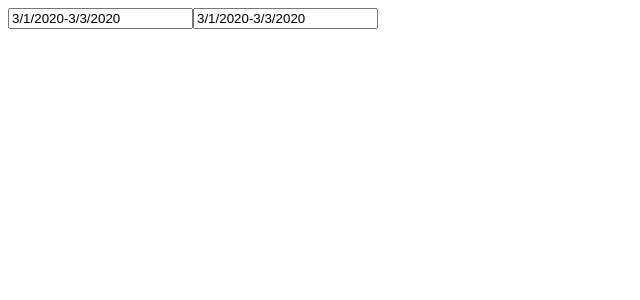
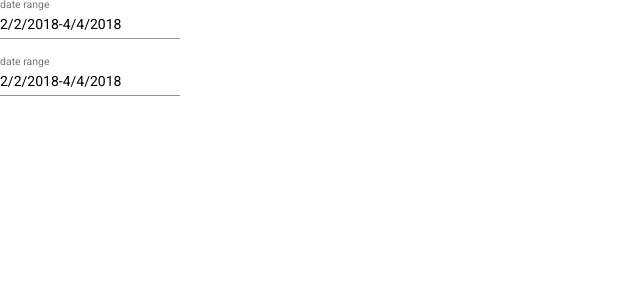
Before and after one commit to davide-russo/Angular-Picka-Period, an Angular app: page / in a window 1280 px wide. Shown: the top 300 px of the page, without its empty margins (0-640 px from the left). Built offline with nearby package versions, Linux system fonts and the light colour scheme.

Commit message:
Add @angular/material

```diff
--- a/angular.json
+++ b/angular.json
@@ -24,7 +24,8 @@
               "src/assets"
             ],
             "styles": [
-              "src/styles.css"
+              "./node_modules/@angular/material/prebuilt-themes/deeppurple-amber.css",
+              "src/styles.scss"
             ],
             "scripts": []
           },
@@ -80,7 +81,8 @@
             "tsConfig": "src/tsconfig.spec.json",
             "karmaConfig": "src/karma.conf.js",
             "styles": [
-              "src/styles.css"
+              "./node_modules/@angular/material/prebuilt-themes/deeppurple-amber.css",
+              "src/styles.scss"
             ],
             "scripts": [],
             "assets": [
@@ -139,9 +141,9 @@
           },
           "configurations": {
             "production": {
-              "project": "projects/ngx-dtr-picker/ng-package.prod.json"
-            ,              "tsConfig": "projects/ngx-dtr-picker/tsconfig.lib.prod.json"
-}
+              "project": "projects/ngx-dtr-picker/ng-package.prod.json",
+              "tsConfig": "projects/ngx-dtr-picker/tsconfig.lib.prod.json"
+            }
           }
         },
         "test": {
@@ -167,5 +169,10 @@
       }
     }
   },
-  "defaultProject": "ngx-dtr-picker-demo"
+  "defaultProject": "ngx-dtr-picker-demo",
+  "schematics": {
+    "@schematics/angular:component": {
+      "styleext": "scss"
+    }
+  }
 }
--- a/projects/ngx-dtr-picker/src/lib/ngx-dtr-picker.module.ts
+++ b/projects/ngx-dtr-picker/src/lib/ngx-dtr-picker.module.ts
@@ -8,8 +8,8 @@ import { NGXDatetimeRangePickerMaterial } from './datepicker-input.component';
     CommonModule
   ],
   declarations: [
+      CalendarComponent,
       NgxDtrPickerComponent,
-      CalendarComponent,
       NGXDatetimeRangePickerMaterial
     ],
   exports: [NgxDtrPickerComponent, NGXDatetimeRangePickerMaterial]
--- a/src/app/app.component.html
+++ b/src/app/app.component.html
@@ -1,4 +1,13 @@
-<input placeholder="date range" [ngxDtrPicker]="picker1" value="3/1/2020-3/3/2020">
-<lib-ngx-dtr-picker #picker1 ></lib-ngx-dtr-picker>
-<input placeholder="date range" [ngxDtrPicker]="picker2" value="3/1/2020-3/3/2020">
-<lib-ngx-dtr-picker #picker2></lib-ngx-dtr-picker>
+<mat-form-field>
+    <input matInput placeholder="date range" [ngxDtrPicker]="daterangePicker" value="2/2/2018-4/4/2018" >
+</mat-form-field>
+<div style="position: relative;  ">
+    <lib-ngx-dtr-picker #daterangePicker  ></lib-ngx-dtr-picker>
+</div>
+
+<mat-form-field>
+    <input matInput placeholder="date range" [ngxDtrPicker]="daterangePicker2" value="2/2/2018-4/4/2018" >
+</mat-form-field>
+<div style="position: relative; ">
+    <lib-ngx-dtr-picker #daterangePicker2></lib-ngx-dtr-picker>
+</div>
--- a/src/app/app.component.ts
+++ b/src/app/app.component.ts
@@ -3,8 +3,8 @@ import { Component } from '@angular/core';
 @Component({
   selector: 'app-root',
   templateUrl: './app.component.html',
-  styleUrls: ['./app.component.css']
+  styleUrls: ['./app.component.scss']
 })
 export class AppComponent {
-  title = 'Demo';
+  title = 'Demo ngx-dtr-picker';
 }
--- a/src/index.html
+++ b/src/index.html
@@ -7,8 +7,10 @@
 
   <meta name="viewport" content="width=device-width, initial-scale=1">
   <link rel="icon" type="image/x-icon" href="favicon.ico">
+  <link href="https://fonts.googleapis.com/css?family=Roboto:300,400,500&display=swap" rel="stylesheet">
+  <link href="https://fonts.googleapis.com/icon?family=Material+Icons" rel="stylesheet">
 </head>
-<body>
+<body class="mat-typography">
   <app-root></app-root>
 </body>
 </html>
--- /dev/null
+++ b/src/styles.scss
@@ -0,0 +1,2 @@
+html, body { height: 100%; }
+body { margin: 0; font-family: Roboto, "Helvetica Neue", sans-serif; }
```
Also changed, not shown: package.json (+8 -7 lines), src/app/app.module.ts (+9 -5 lines), src/app/app.component.css (deleted), src/app/app.component.scss (added), src/styles.css (deleted), 1 other file (tests, documents, lock files or other folders).
